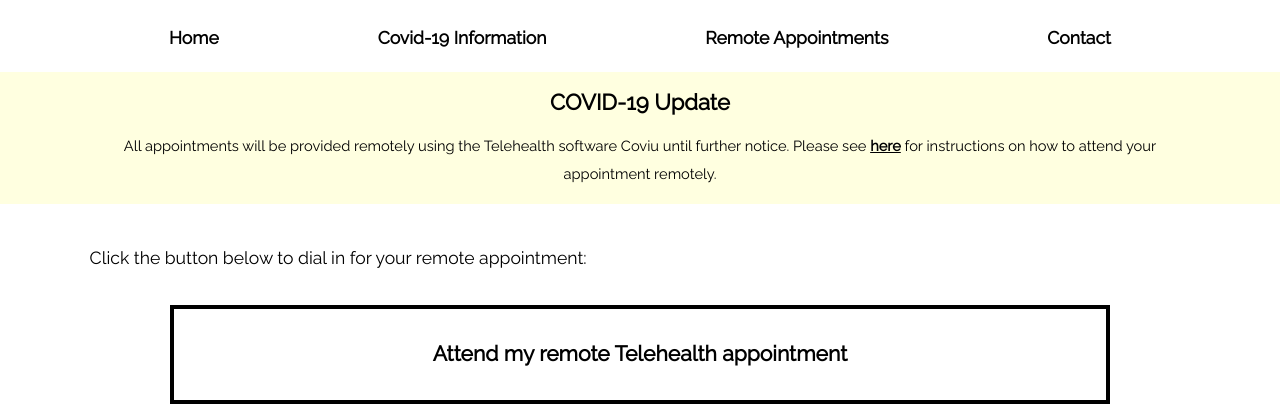
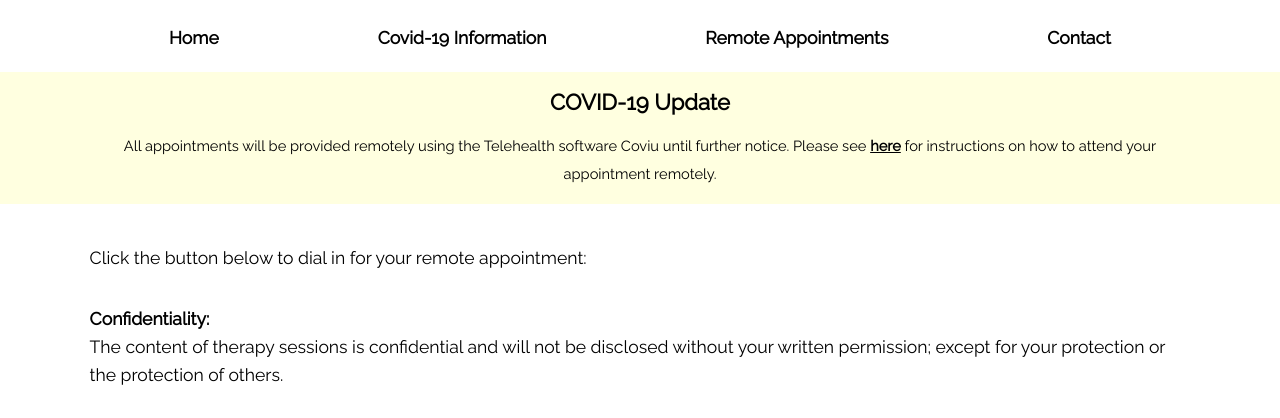
Before and after one commit to leahpleurodon/drbeverlyeramo, a plain HTML site: page remote-appts.html in a window 1280 px wide. Shown: the top 418 px of the page. Drawn offline with Linux system fonts and the light colour scheme.

Commit message:
added confidentiality info

```diff
--- a/remote-appts.html
+++ b/remote-appts.html
@@ -23,6 +23,10 @@
     </section>
     <article>
       <p style="margin-bottom: 4vh;">Click the button below to dial in for your remote appointment:</p>
+      <h4>Confidentiality:</h4>
+      <p>
+        The content of therapy sessions  is confidential and will not be disclosed without your written permission; <stong>except for your protection or the protection of others.</stong>
+      </p>
       <a href="https://drbeverlyeramo.coviu.com/room/@beverlyeramo" class="button" target="_blank">Attend my remote Telehealth appointment</a>
       <p style="margin-bottom: 4vh;">If you're unsure of how to attend your remote appointment, see the video below.</p>
       <iframe src="https://www.youtube.com/embed/H5ntzxbwL9A" frameborder="0" allow="accelerometer; autoplay; encrypted-media; gyroscope; picture-in-picture" allowfullscreen></iframe>
```
Also changed, not shown: 1 other file.
